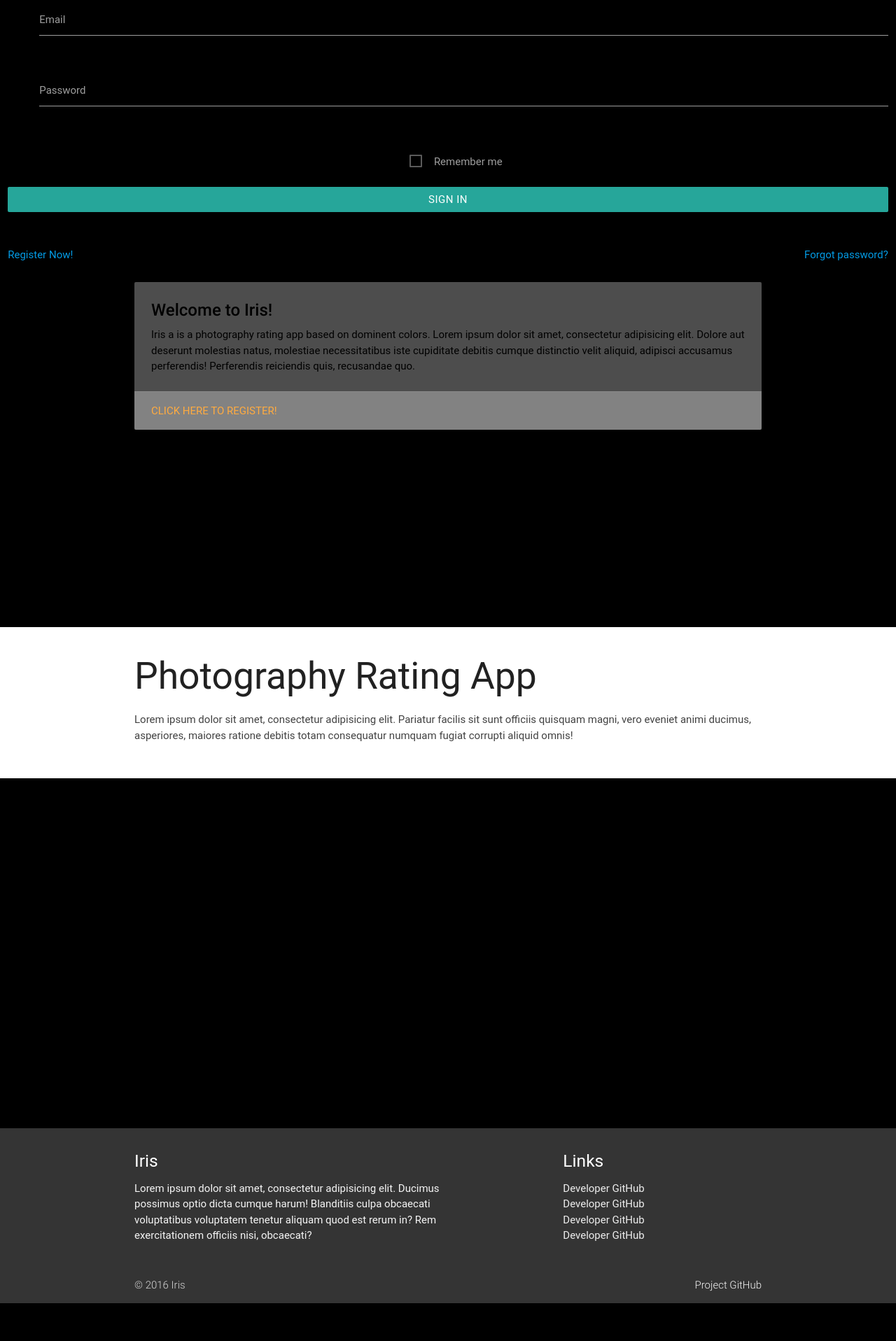
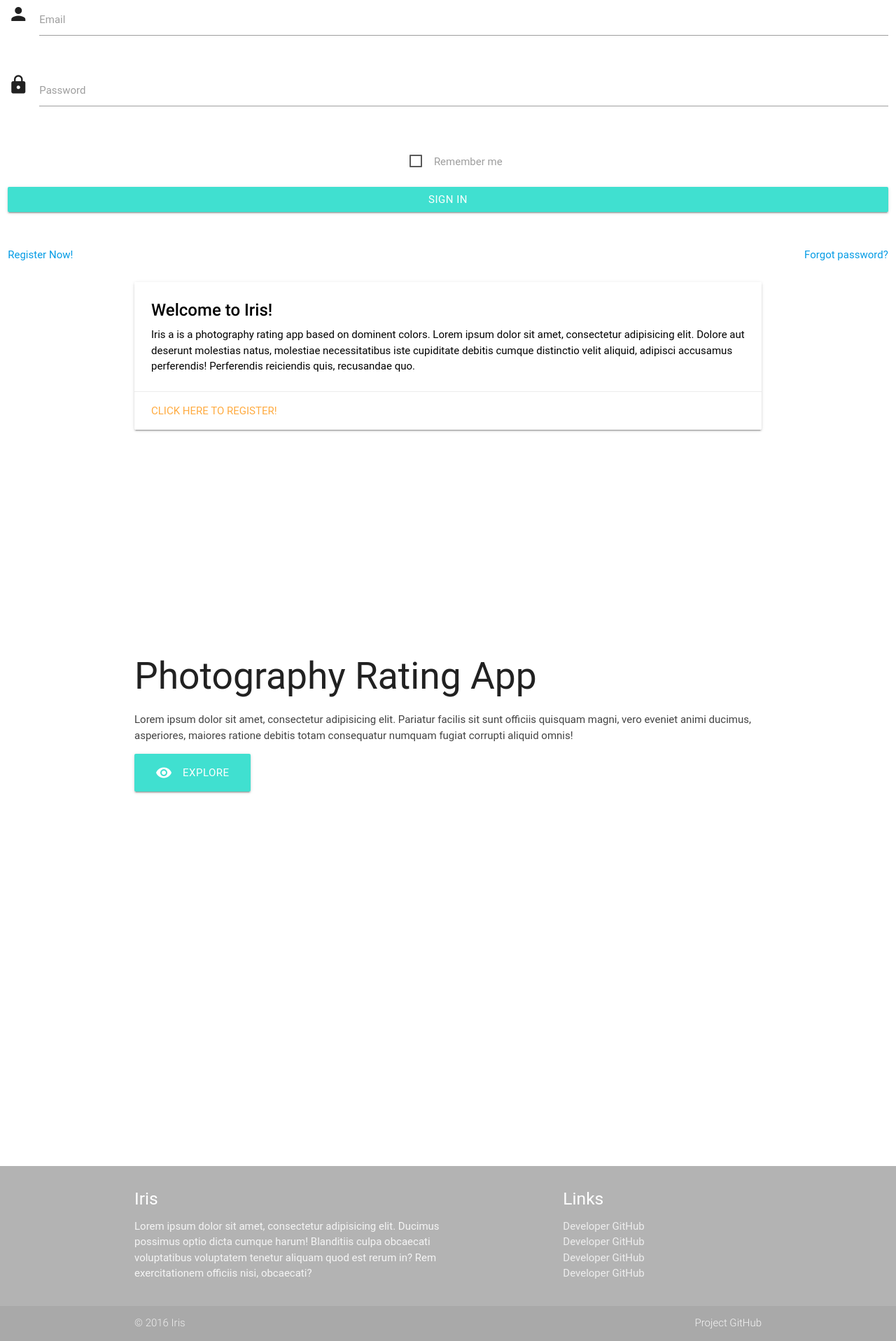
Before and after one commit to taylorem2787/PhotographyRater, a PHP site: page /public/index.html in a window 1280 px wide. Shown: the part 74-1990 px from the top of the page at 70% size. Before the commit the page ends 1936 px from the top, so only its background shows below. Run offline with PHP 8.4, Linux system fonts and the light colour scheme; some libraries are stand-ins or nearby versions; some web fonts are replaced.

Commit message:
Explore button

```diff
--- a/public/css/style.css
+++ b/public/css/style.css
@@ -3,7 +3,7 @@
 	box-sizing: border-box;
 }
 body {
-	background-color: black;
+	background-color: #fff;
 }
 
 .parallax-img img {
@@ -33,7 +33,7 @@ body {
     background-color: rgba(255,255,255,0.3);
 }
 
-nav, footer {
+nav, footer, .btn-large, .btn {
 	background-color: turquoise !important;
 
 }
--- a/public/index.html
+++ b/public/index.html
@@ -124,6 +124,7 @@
 		<div class="row container">
 			<h2 class="header">Photography Rating App</h2>
 				<p class="grey-text text-darken-3 lighten-3">Lorem ipsum dolor sit amet, consectetur adipisicing elit. Pariatur facilis sit sunt officiis quisquam magni, vero eveniet animi ducimus, asperiores, maiores ratione debitis totam consequatur numquam fugiat corrupti aliquid omnis!</p>
+			<a class="waves-effect waves-light btn-large"><i class="material-icons left">visibility</i>Explore</a>
 		</div>
 	</div>
 
```
